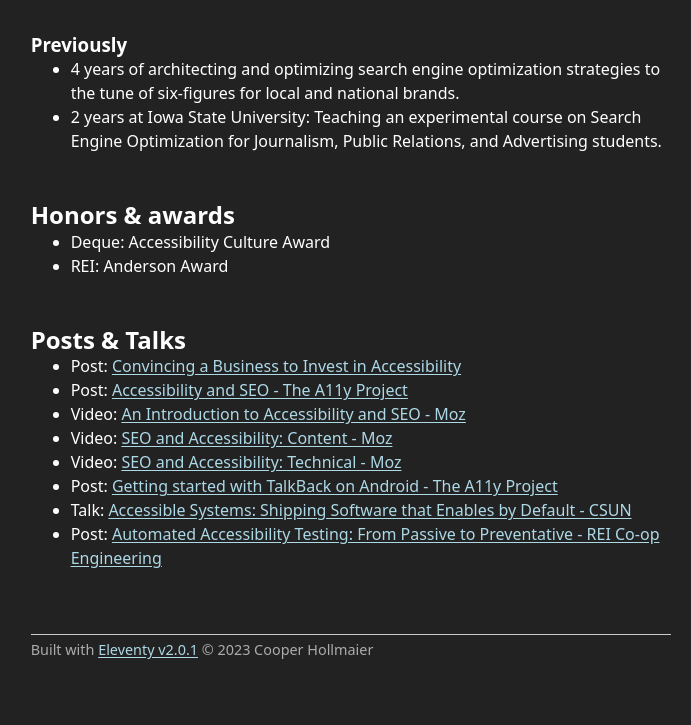
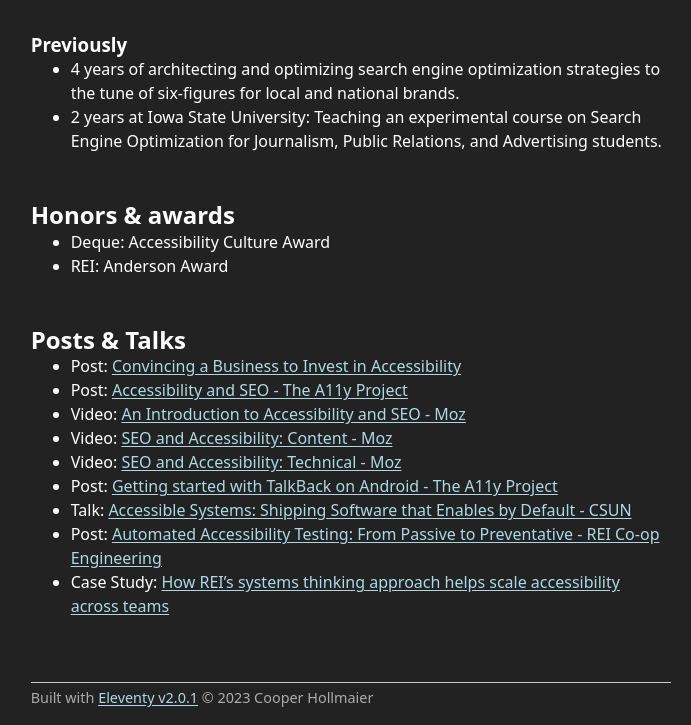
Before and after one commit to chollma/hollmaier, an Eleventy site: page src/index.md in a window 1280 px wide. Shown: the part 1303-2028 px from the top of the page, without its empty margins (289-980 px from the left). Before the commit the page ends 1980 px from the top, so only its background shows below. Built offline with nearby package versions, Linux system fonts and the light colour scheme; Eleventy itself is replaced by a stand-in of ours; files that its build step writes are made by us from their sources.

Commit message:
Added Fable Case Study

```diff
--- a/src/index.md
+++ b/src/index.md
@@ -59,3 +59,4 @@ You can also find me on, [LinkedIn](https://www.linkedin.com/in/cooperhollmaier/
 - Post: [Getting started with TalkBack on Android - The A11y Project](https://www.a11yproject.com/posts/getting-started-talkback/)
 - Talk: [Accessible Systems: Shipping Software that Enables by Default - CSUN](https://www.csun.edu/cod/conference/sessions/index.php/public/presentations/view/1403)
 - Post: [Automated Accessibility Testing: From Passive to Preventative - REI Co-op Engineering](https://engineering.rei.com/frontend/automated-accessibility-testing.html)
+- Case Study: [How REI’s systems thinking approach helps scale accessibility across teams](https://makeitfable.com/how-rei-scales-accessibility-across-multiple-product-teams/)
```
